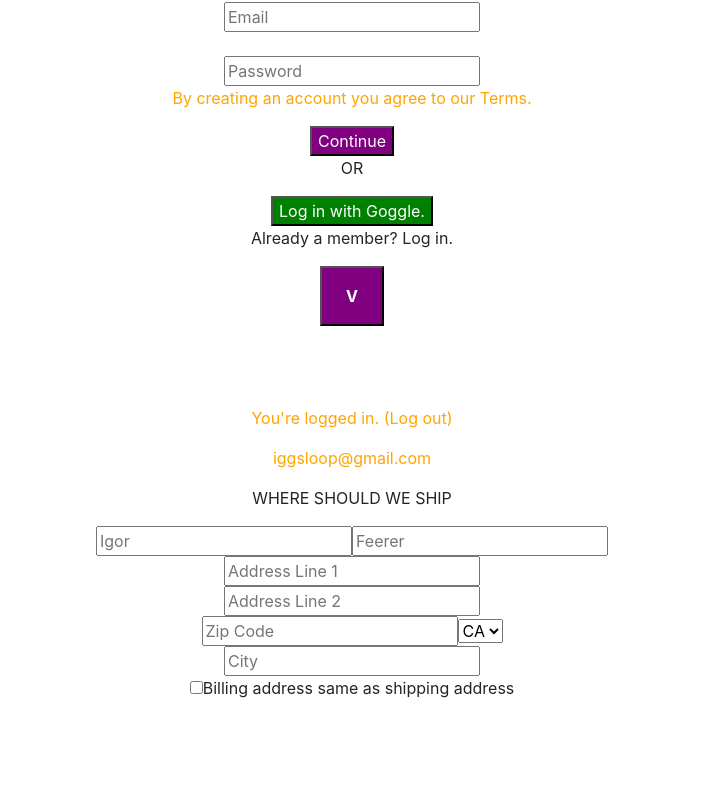
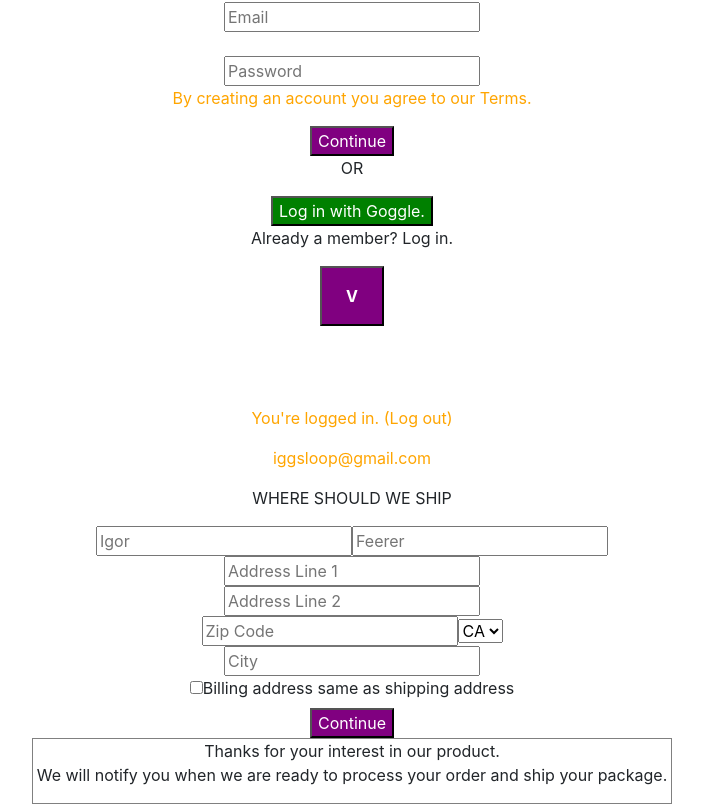
Before and after one commit to toshvelaga/myfacescreen, a React (Create React App) app: page /get-started in a window 1280 px wide. Shown: the part 1466-2270 px from the top of the page, without its empty margins (288-991 px from the left). Before the commit the page ends 2174 px from the top, so only its background shows below. Built offline with nearby package versions, Linux system fonts and the light colour scheme.

Commit message:
finished rough outline for get-started page

```diff
--- a/src/containers/GetStarted/GetStarted.js
+++ b/src/containers/GetStarted/GetStarted.js
@@ -140,14 +140,23 @@ class GetStarted extends Component {
                     <option value="KY">KY</option>
                     <option value="TN">TN</option>
                 </select>
+            </span>
             <br></br>
             <input type="text" placeholder="City" />
             <div>
                 <input type="checkbox" id="billing_address" name="billing_address" />
                 <label for="scales">Billing address same as shipping address</label>
             </div>
+            <div>
+                <PurpleButton color="purple" name="Continue" />
+            </div>
+            <div style={{border: '1px solid gray', width: '50%', display: 'inline-block'}}>
+                <p>Thanks for your interest in our product.<br></br>
+                We will notify you when we are ready to process your order and ship your package.
+                </p>
+            </div>
 
-            </span>
+
         </div>
 
 
```
Lines whose indentation alone changed are shown as unchanged.
